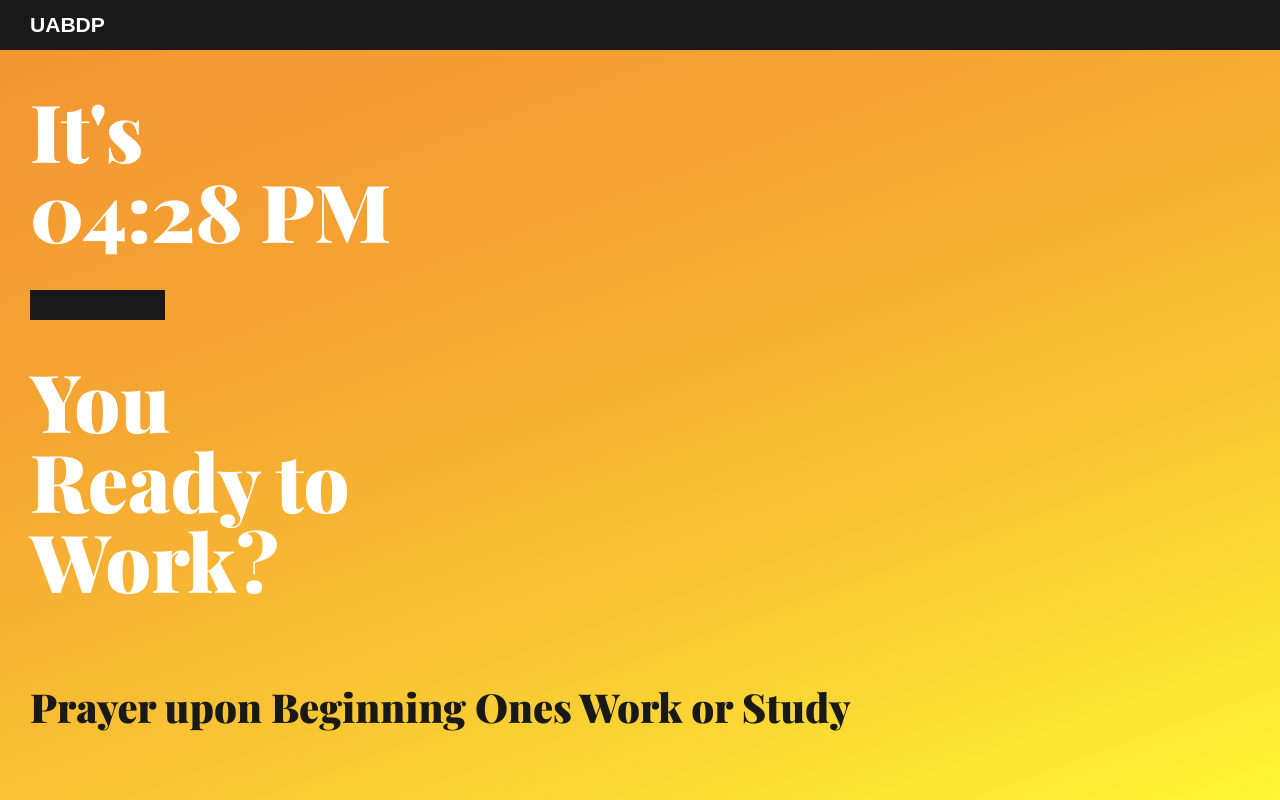
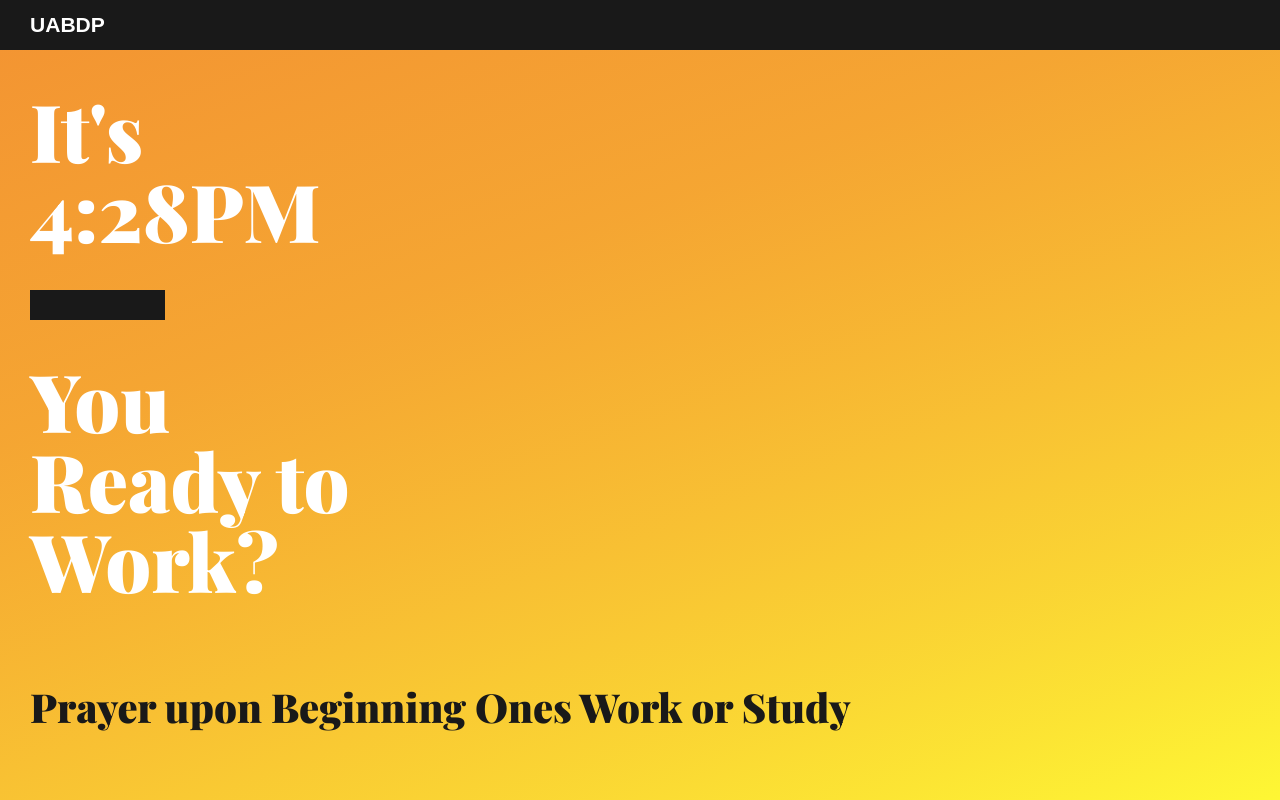
Before and after one commit to crzikrn/uab-app, a React (Create React App) app: page / in a window 1280 px wide. Shown: the top 800 px of the page. Built offline with nearby package versions, Linux system fonts and the light colour scheme; a web font is replaced by a local one.

Commit message:
update dec 19, clock&bar

```diff
--- a/src/Clock.js
+++ b/src/Clock.js
@@ -37,9 +37,15 @@ class Clock extends Component {
       });
     }
     render() {
+      let hour = this.state.date.getHours();
+      let hours = (hour + 24) % 12 || 12;
+      let minutes = this.state.date.getMinutes();
+      let ampm = hour >= 12 ? 'PM' : 'AM';
+
       return (
         <div>
-          <h1 style={{color: this.props.color}}>{this.state.date.toLocaleTimeString([],{hour: '2-digit', minute:'2-digit'})}</h1>
+          <h1 style={{color: this.props.color}}>{hours}:{minutes}{ampm}</h1>
+          {/* <h1 style={{color: this.props.color}}>{this.state.date.toLocaleTimeString([], {hour:'2-digit', minute:'2-digit'})}</h1> */}
           {/* <h1>{this.state.date.toLocaleTimeString()}</h1> */}
           <Bar value={this.state.date.getSeconds()/60*3} color={this.props.barColor}/>
         </div>
```
